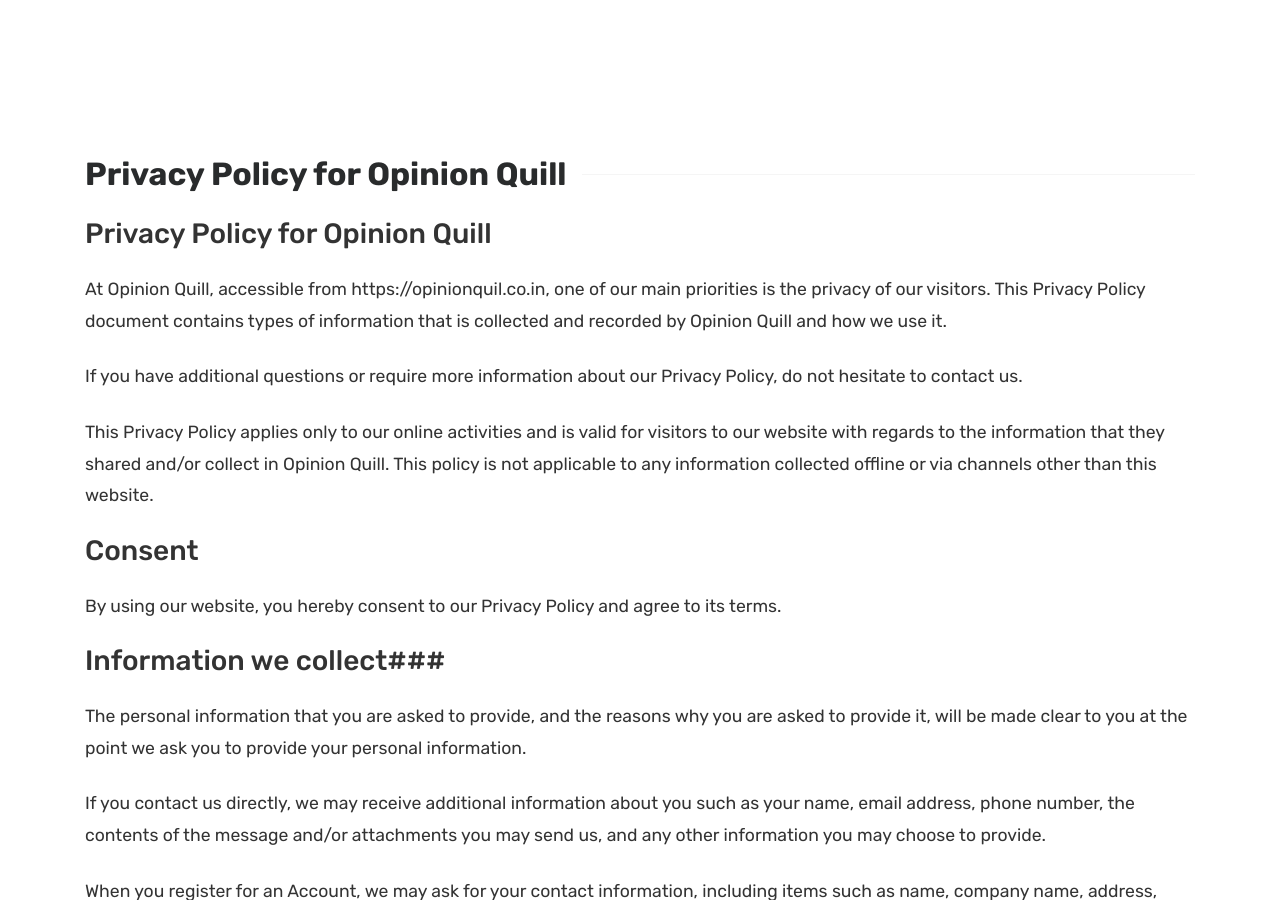
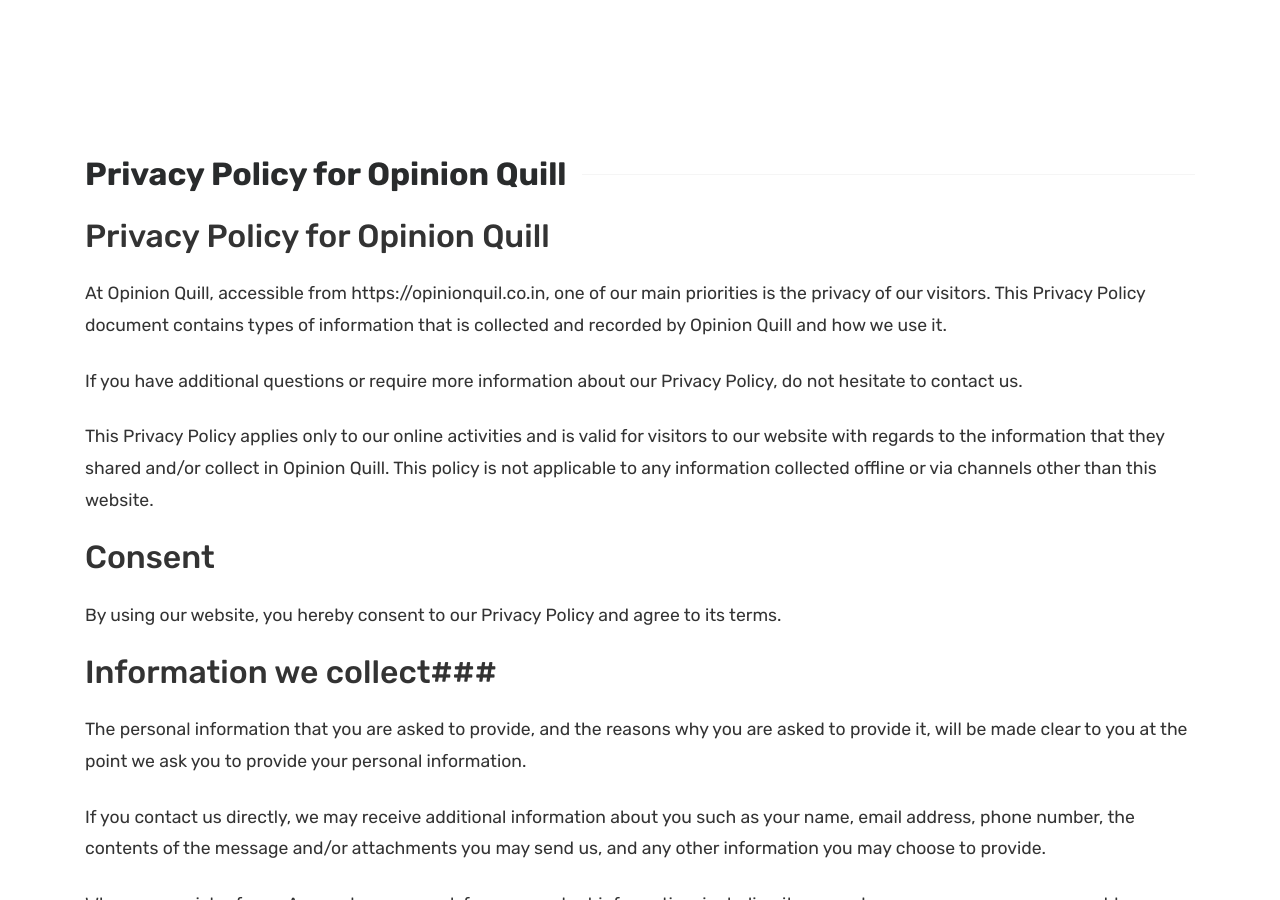
Before and after one commit to samarthvanvi/opinionquill, a Jekyll site: the page built from privacy.md, in a window 1280 px wide and 900 px high. Built offline with Jekyll 4.4.1, drawn with Linux system fonts in a browser that asks for light colours; our own code applies the rules of GitHub Pages for plain Markdown files.

```diff
--- a/privacy.md
+++ b/privacy.md
@@ -1,21 +1,21 @@
-### Privacy Policy for Opinion Quill
+## Privacy Policy for Opinion Quill
 At Opinion Quill, accessible from https://opinionquil.co.in, one of our main priorities is the privacy of our visitors. This Privacy Policy document contains types of information that is collected and recorded by Opinion Quill and how we use it.
 
 If you have additional questions or require more information about our Privacy Policy, do not hesitate to contact us.
 
 This Privacy Policy applies only to our online activities and is valid for visitors to our website with regards to the information that they shared and/or collect in Opinion Quill. This policy is not applicable to any information collected offline or via channels other than this website.
 
-### Consent
+## Consent
 By using our website, you hereby consent to our Privacy Policy and agree to its terms.
 
-### Information we collect###
+## Information we collect###
 The personal information that you are asked to provide, and the reasons why you are asked to provide it, will be made clear to you at the point we ask you to provide your personal information.
 
 If you contact us directly, we may receive additional information about you such as your name, email address, phone number, the contents of the message and/or attachments you may send us, and any other information you may choose to provide.
 
 When you register for an Account, we may ask for your contact information, including items such as name, company name, address, email address, and telephone number.
 
-### How we use your information
+## How we use your information
 We use the information we collect in various ways, including to:
 
 Provide, operate, and maintain our webste
@@ -26,28 +26,28 @@ Communicate with you, either directly or through one of our partners, including
 Send you emails
 Find and prevent fraud
 
-### Log Files
+## Log Files
 
 Opinion Quill follows a standard procedure of using log files. These files log visitors when they visit websites. All hosting companies do this and a part of hosting services' analytics. The information collected by log files include internet protocol (IP) addresses, browser type, Internet Service Provider (ISP), date and time stamp, referring/exit pages, and possibly the number of clicks. These are not linked to any information that is personally identifiable. The purpose of the information is for analyzing trends, administering the site, tracking users' movement on the website, and gathering demographic information. Our Privacy Policy was created with the help of the Privacy Policy Generator and the Disclaimer Generator.
 
-### Google DoubleClick DART Cookie
+## Google DoubleClick DART Cookie
 Google is one of a third-party vendor on our site. It also uses cookies, known as DART cookies, to serve ads to our site visitors based upon their visit to www.website.com and other sites on the internet. However, visitors may choose to decline the use of DART cookies by visiting the Google ad and content network Privacy Policy at the following URL – https://policies.google.com/technologies/ads
 
-### Our Advertising Partners
+## Our Advertising Partners
 Some of advertisers on our site may use cookies and web beacons. Our advertising partners are listed below. Each of our advertising partners has their own Privacy Policy for their policies on user data. For easier access, we hyperlinked to their Privacy Policies below.
 
 Google
 
 https://policies.google.com/technologies/ads
 
-### Advertising Partners Privacy Policies
+## Advertising Partners Privacy Policies
 You may consult this list to find the Privacy Policy for each of the advertising partners of Opinion Quill.
 
 Third-party ad servers or ad networks uses technologies like cookies, JavaScript, or Web Beacons that are used in their respective advertisements and links that appear on Opinion Quill, which are sent directly to users' browser. They automatically receive your IP address when this occurs. These technologies are used to measure the effectiveness of their advertising campaigns and/or to personalize the advertising content that you see on websites that you visit.
 
 Note that Opinion Quill has no access to or control over these cookies that are used by third-party advertisers.
 
-### Third Party Privacy Policies
+## Third Party Privacy Policies
 Opinion Quill's Privacy Policy does not apply to other advertisers or websites. Thus, we are advising you to consult the respective Privacy Policies of these third-party ad servers for more detailed information. It may include their practices and instructions about how to opt-out of certain options.
 
 You can choose to disable cookies through your individual browser options. To know more detailed information about cookie management with specific web browsers, it can be found at the browsers' respective websites.
@@ -63,7 +63,7 @@ Request that a business that sells a consumer's personal data, not sell the cons
 
 If you make a request, we have one month to respond to you. If you would like to exercise any of these rights, please contact us.
 
-### GDPR Data Protection Rights
+## GDPR Data Protection Rights
 We would like to make sure you are fully aware of all of your data protection rights. Every user is entitled to the following:
 
 The right to access – You have the right to request copies of your personal data. We may charge you a small fee for this service.
@@ -80,7 +80,7 @@ The right to data portability – You have the right to request that we transfer
 
 If you make a request, we have one month to respond to you. If you would like to exercise any of these rights, please contact us.
 
-### Children's Information
+## Children's Information
 Another part of our priority is adding protection for children while using the internet. We encourage parents and guardians to observe, participate in, and/or monitor and guide their online activity.
 
 Opinion Quill does not knowingly collect any Personal Identifiable Information from children under the age of 13. If you think that your child provided this kind of information on our website, we strongly encourage you to contact us immediately and we will do our best efforts to promptly remove such information from our records.
```
